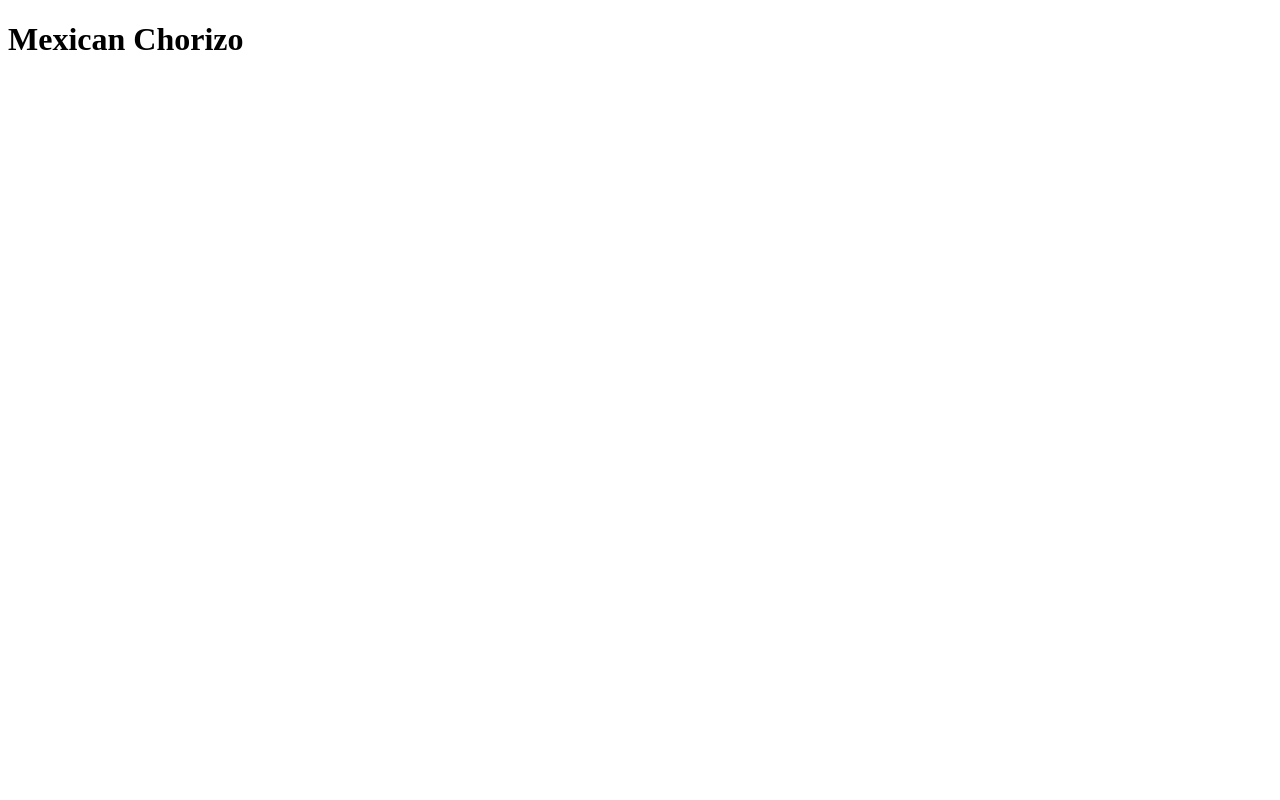
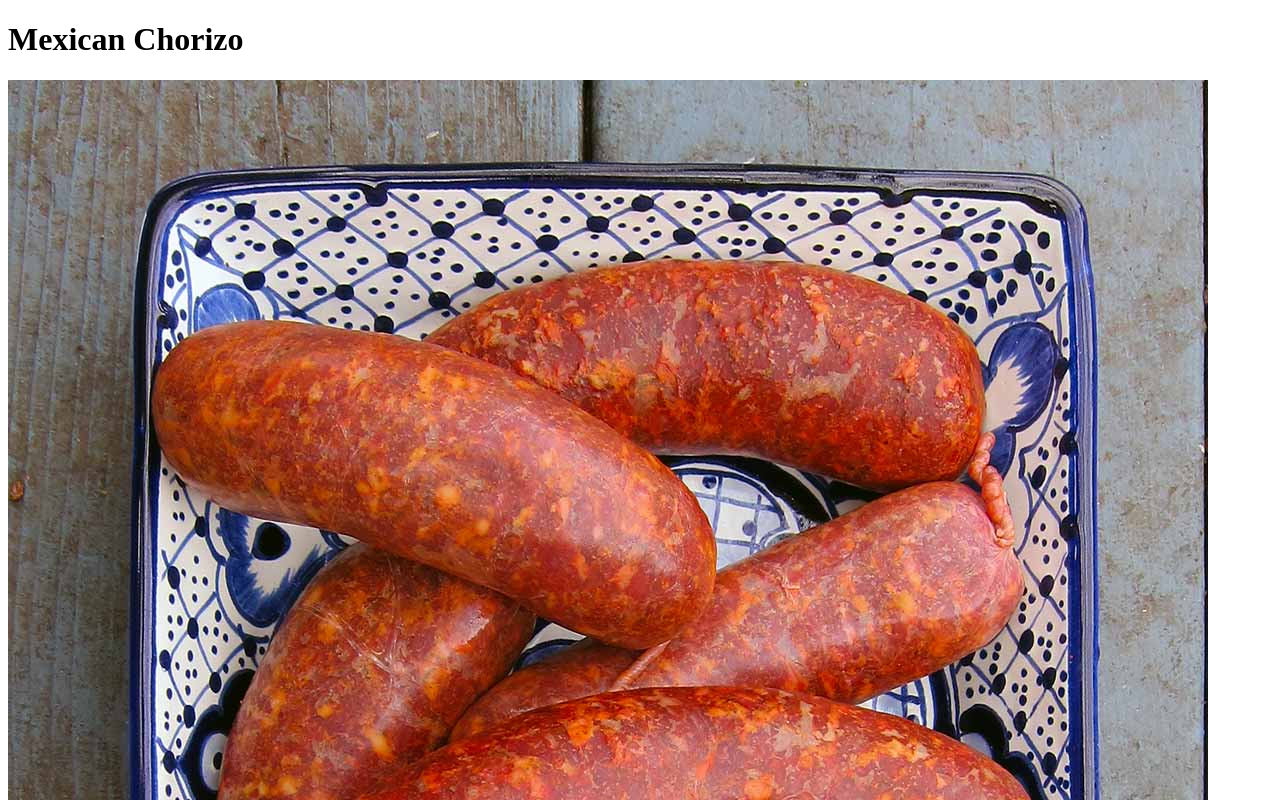
Before and after one commit to davidfrivas/odin-receipes, a plain HTML site: page recipes/chorizo.html in a window 1280 px wide. Shown: the top 800 px of the page. Drawn offline with Linux system fonts and the light colour scheme.

Commit message:
Add image to chorizo.html

```diff
--- a/recipes/chorizo.html
+++ b/recipes/chorizo.html
@@ -7,5 +7,6 @@
 
     <body>
         <h1>Mexican Chorizo</h1>
+        <img src="../images/chorizo.jpeg" alt="plate of Mexican chorizo sausages">
     </body>
 </html>
```
